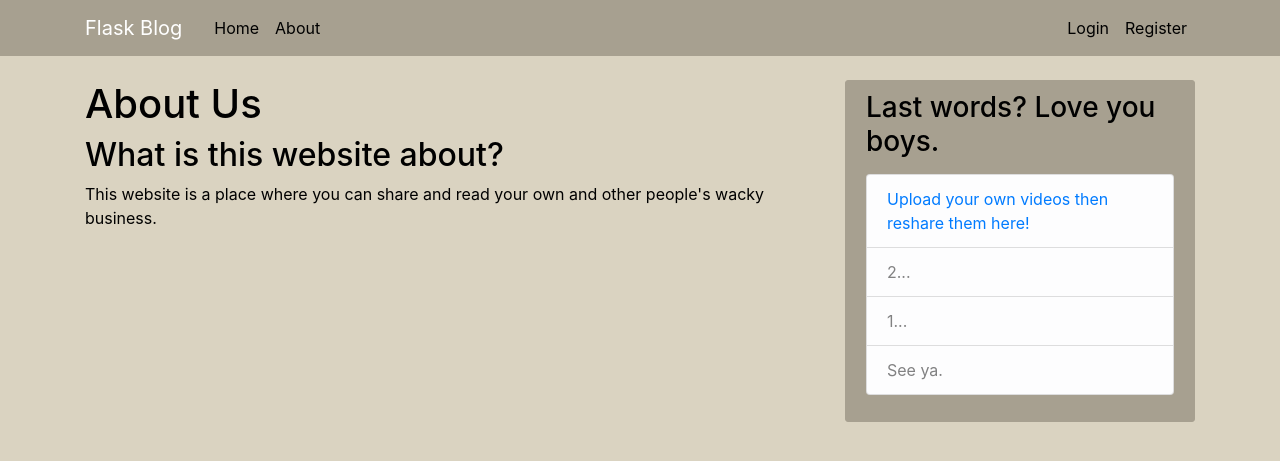
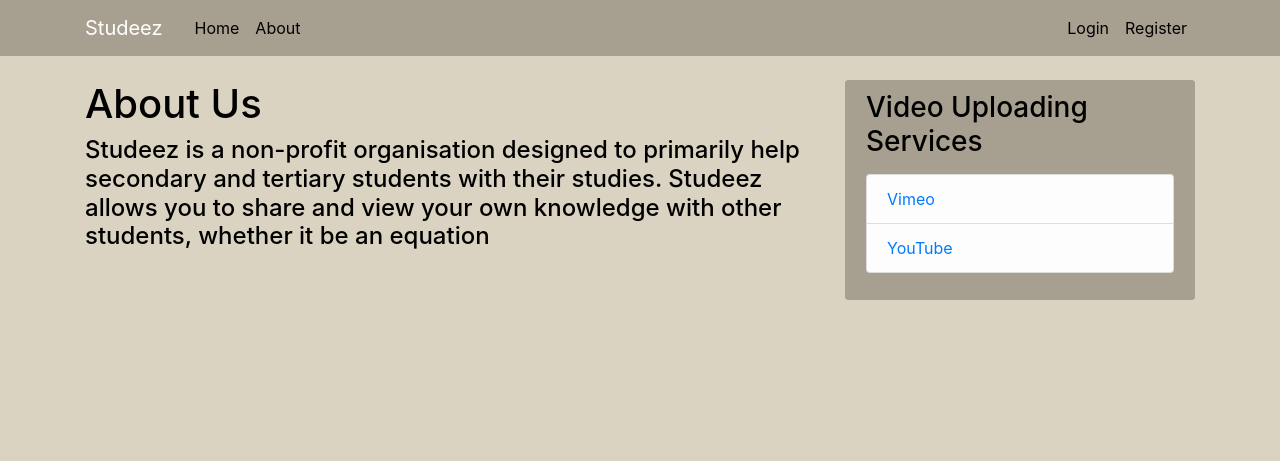
Before and after one commit to tobslovesjiji/Blog-V1, a Flask app: page /about in a window 1280 px wide. Shown: the top 461 px of the page. Run offline with Flask 2, Linux system fonts and the light colour scheme; some libraries are stand-ins or nearby versions.

Commit message:
site wipe

```diff
--- a/main_app/static/main.css
+++ b/main_app/static/main.css
@@ -1,3 +1,5 @@
+/*This css page will determine all the colour aspects of my website*/
+
 body {
     background: #dad3c1;
     color: #000000;
--- a/main_app/templates/about.html
+++ b/main_app/templates/about.html
@@ -1,6 +1,9 @@
+<!-- html template for the about page -->
+
 {% extends "layout.html" %}
 {% block content %}
     <h1>About Us</h1>
-    <h2>What is this website about?</h2>
-    <p>This website is a place where you can share and read your own and other people's wacky business.</p>
+    <h4>Studeez is a non-profit organisation designed to primarily help secondary and tertiary students with their studies.
+        Studeez allows you to share and view your own knowledge with other students, whether it be an equation </h4>
+    <p></p>
 {% endblock content %}
--- a/main_app/templates/account.html
+++ b/main_app/templates/account.html
@@ -1,3 +1,5 @@
+<!-- html template for how the account page is structured -->
+
 {% extends "layout.html" %}
 {% block content %}
     <div class="content-section">
--- a/main_app/templates/create_post.html
+++ b/main_app/templates/create_post.html
@@ -1,3 +1,5 @@
+<!-- html template for creating posts -->
+
 {% extends "layout.html" %}
 {% block content %}
 
--- a/main_app/templates/home.html
+++ b/main_app/templates/home.html
@@ -1,3 +1,5 @@
+<!-- html template for home page -->
+
 {% extends "layout.html" %}
 {% block content %}
     {% for post in posts.items %}
--- a/main_app/templates/layout.html
+++ b/main_app/templates/layout.html
@@ -10,17 +10,18 @@
     <link rel="stylesheet" type="text/css" href="{{ url_for('static', filename='main.css') }}">
 
     {% if title %}
-        <title>Flask Blog - {{ title }}</title>
+        <title>Studeez - {{ title }}</title>
     {% else %}
-        <title>Flask Blog</title>
+        <title>Studeez</title>
     {% endif %}
 </head>
 
+<!-- navbar left side -->
 <body>
   <header class="site-header">
       <nav class="navbar navbar-expand-md navbar-dark bg-steel fixed-top">
         <div class="container">
-          <a class="navbar-brand mr-4" href="/">Flask Blog</a>
+          <a class="navbar-brand mr-4" href="/">Studeez</a>
           <button class="navbar-toggler" type="button" data-toggle="collapse" data-target="#navbarToggle" aria-controls="navbarToggle" aria-expanded="false" aria-label="Toggle navigation">
             <span class="navbar-toggler-icon"></span>
           </button>
@@ -29,7 +30,7 @@
               <a class="nav-item nav-link" href="/">Home</a>
               <a class="nav-item nav-link" href="/about">About</a>
             </div>
-          <!-- Navbar Right Side -->
+          <!-- navbar right side -->
           <div class="navbar-nav">
               {% if current_user.is_authenticated %}
                 <a class="nav-item nav-link" href="{{ url_for('new_post') }}">New Post</a>
@@ -45,6 +46,7 @@
       </nav>
     </header>
 
+    <!-- sidebar and sidebar content -->
       <main role="main" class="container">
         <div class="row">
           <div class="col-md-8">
@@ -61,13 +63,11 @@
           </div>
           <div class="col-md-4">
             <div class="content-section">
-              <h3>Last words? Love you boys.</h3>
+              <h3>Video Uploading Services</h3>
               <p class='text-muted'>
                 <ul class="list-group">
-                  <li class="list-group-item list-group-item-light"><a href="https://www.youtube.com/">Upload your own videos then reshare them here!</a></li>
-                  <li class="list-group-item list-group-item-light">2...</li>
-                  <li class="list-group-item list-group-item-light">1...</li>
-                  <li class="list-group-item list-group-item-light">See ya.</li>
+                  <li class="list-group-item list-group-item-light"><a href="https://vimeo.com/" target="_blank">Vimeo</a></li>
+                  <li class="list-group-item list-group-item-light"><a href="https://www.youtube.com/" target="_blank">YouTube</a></li>
                 </ul>
               </p>
             </div>
```
Also changed, not shown: main_app/site.db.
